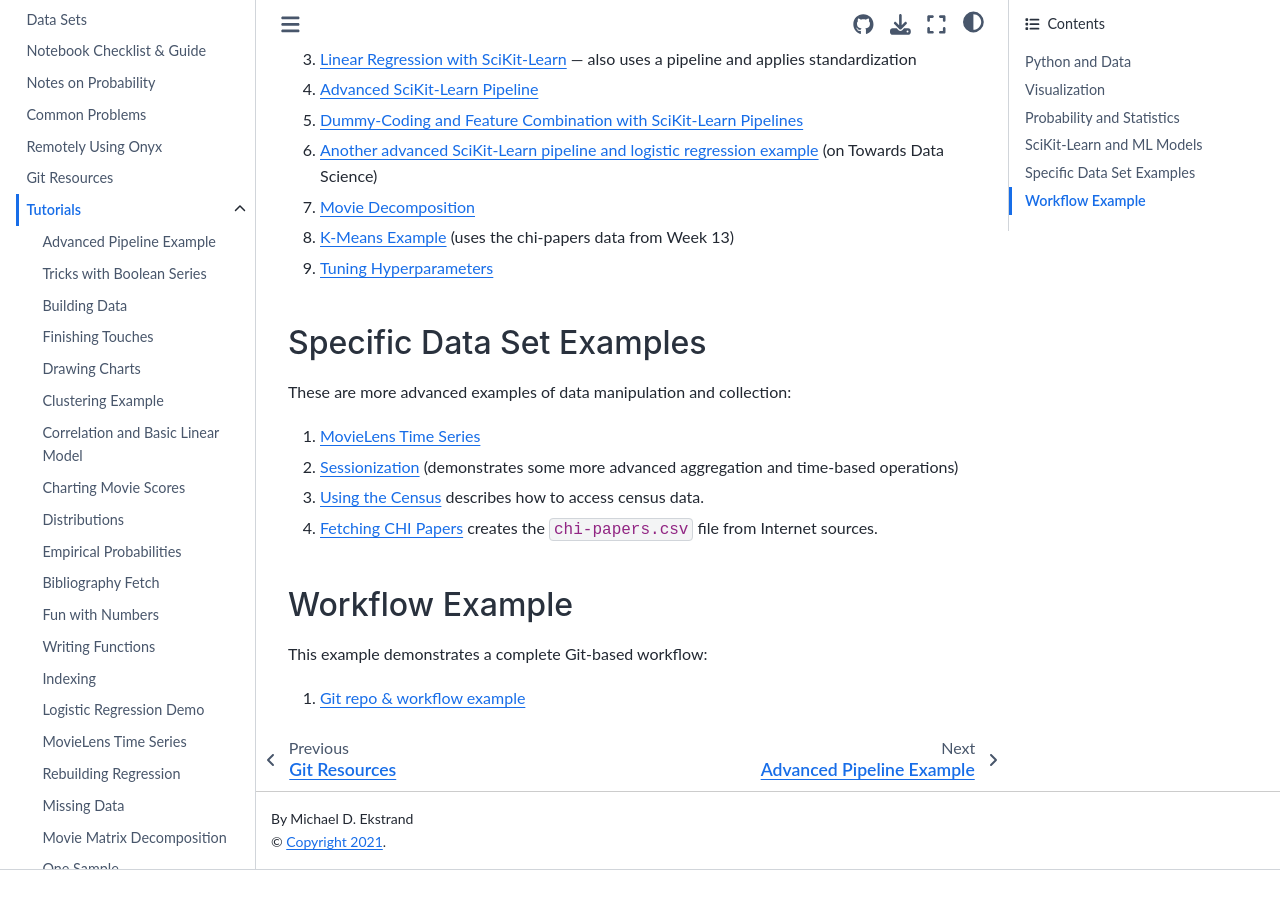
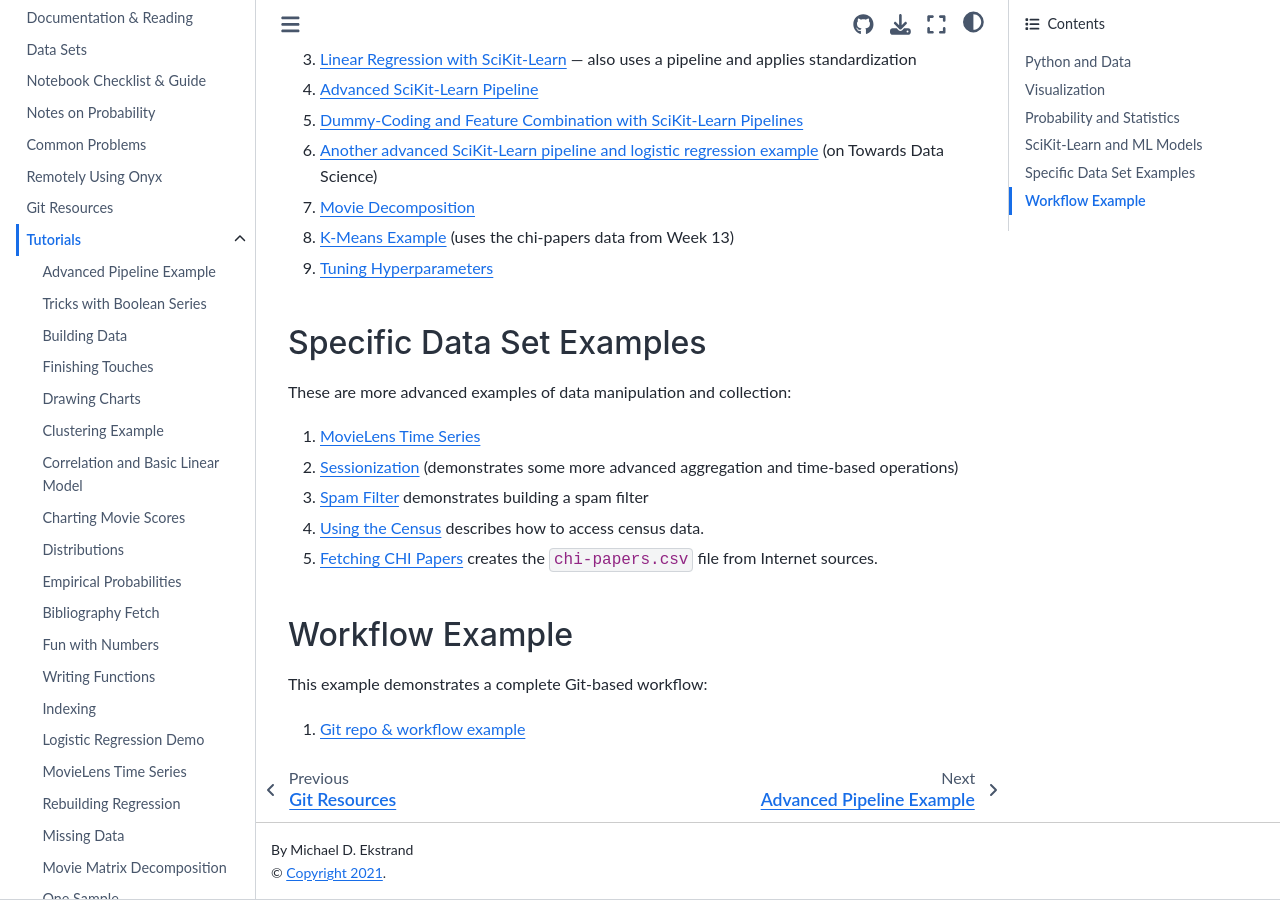
Before and after one commit to mdekstrand/cs533-web, a Jupyter Book: the page built from resources/tutorials/index.md, in a window 1280 px wide and 900 px high, scrolled down 1357 px. Built offline with Jupyter Book 1.0.4 settings and Sphinx 7.4.7 and the Sphinx Book theme 1.1.4, drawn with Linux system fonts in a browser that asks for light colours; pages that are not in the unit, such as notebooks, are missing from menus; cross-references to code outside the pages are shown as plain code; a style sheet for code colours, icons or effects is not loaded; before the commit the page ends 2227 px from its top, so only the background shows below that.

Commit message:
link to spam filter

```diff
--- a/resources/tutorials/index.md
+++ b/resources/tutorials/index.md
@@ -55,8 +55,9 @@ These are more advanced examples of data manipulation and collection:
 
 1.  [MovieLens Time Series](MLTimeSeries.ipynb)
 2.  [Sessionization](Sessions.ipynb) (demonstrates some more advanced aggregation and time-based operations)
-3.  [Using the Census](UsingTheCensus.ipynb) describes how to access census data.
-4.  [Fetching CHI Papers](FetchCHIPapers.ipynb) creates the `chi-papers.csv` file from Internet sources.
+3.  [Spam Filter](SpamFilter.ipynb) demonstrates building a spam filter
+4.  [Using the Census](UsingTheCensus.ipynb) describes how to access census data.
+5.  [Fetching CHI Papers](FetchCHIPapers.ipynb) creates the `chi-papers.csv` file from Internet sources.
 
 ## Workflow Example
 
```
Also changed, not shown: resources/data/index.md (+2 -0 lines).
